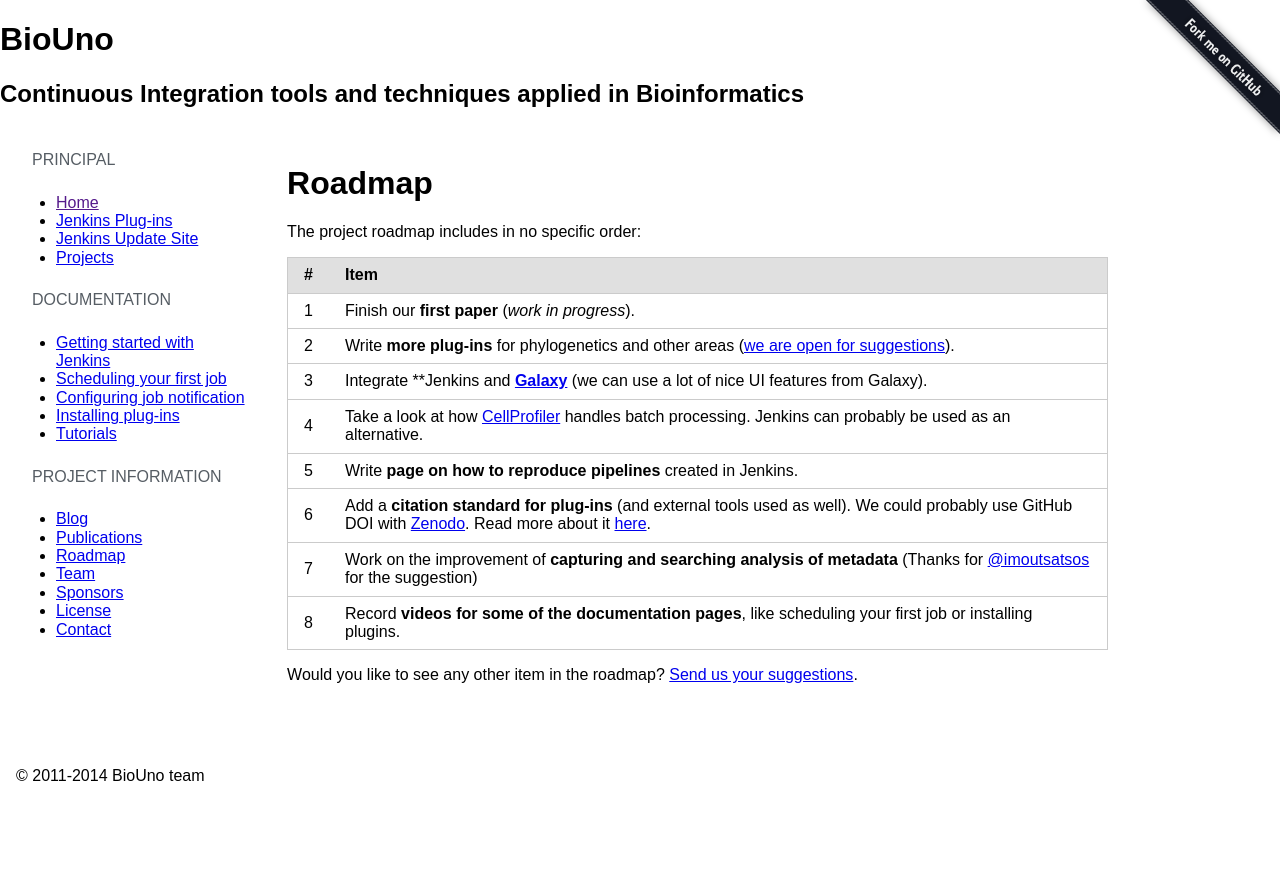
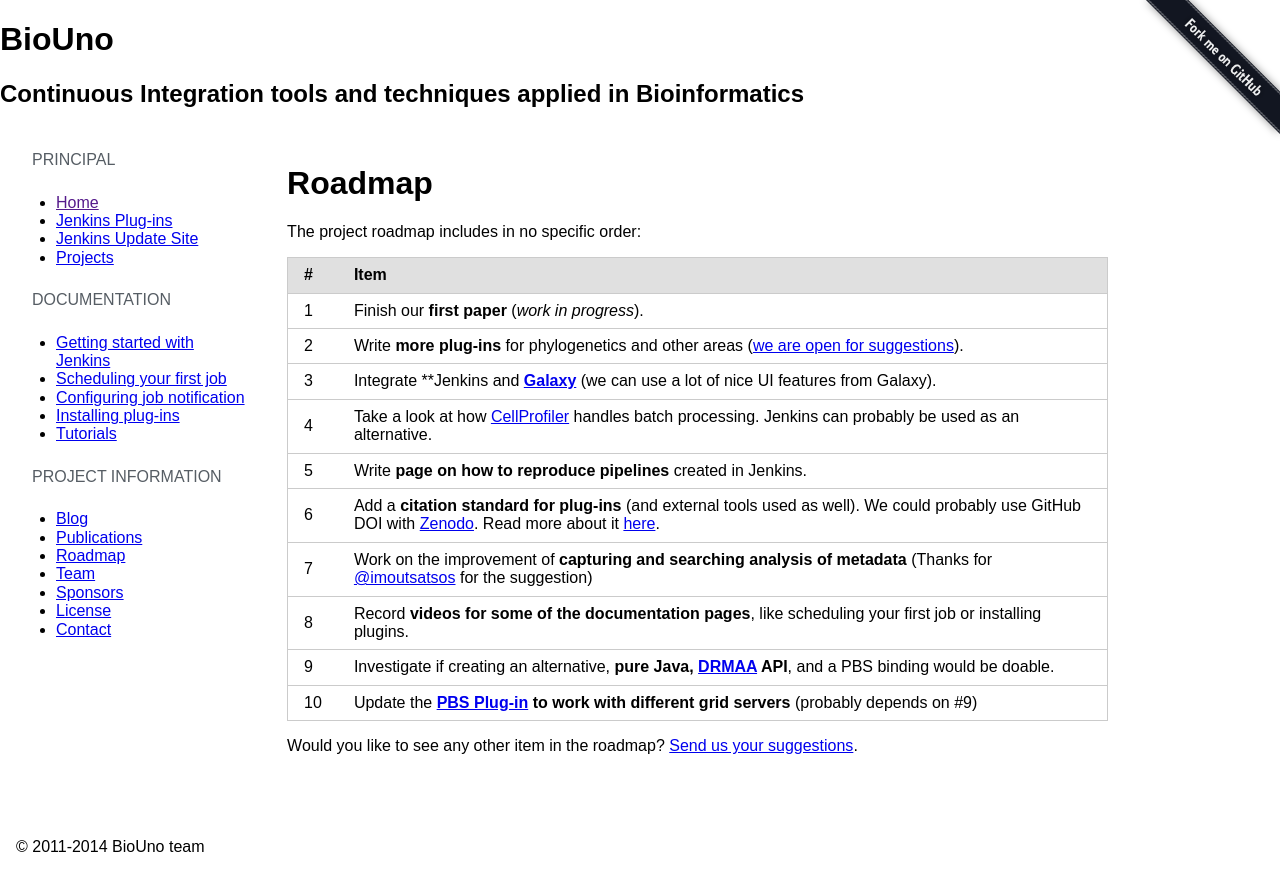
Before and after one commit to biouno/biouno.github.io, a Jekyll site: the page built from roadmap.md, in a window 1280 px wide. Shown: the top 891 px of the page. Built offline with Jekyll 4.4.1, drawn with Linux system fonts in a browser that asks for light colours; nearby versions of some CDN libraries; some web fonts are replaced; library files that are not in the unit come from our copies.

Commit message:
Add more items to roadmap

```diff
--- a/roadmap.md
+++ b/roadmap.md
@@ -45,6 +45,14 @@ The project roadmap includes in no specific order:
     		<td>8</td>
     		<td>Record <strong>videos for some of the documentation pages</strong>, like scheduling your first job or installing plugins.</td>
     	</tr>
+    	<tr>
+    		<td>9</td>
+    		<td>Investigate if creating an alternative, <strong>pure Java, <a href="http://www.drmaa.org/">DRMAA</a> API</strong>, and a PBS binding would be doable.</td>
+    	</tr>
+    	<tr>
+    		<td>10</td>
+    		<td>Update the <strong><a href="https://github.com/biouno/pbs-plugin">PBS Plug-in</a> to work with different grid servers</strong> (probably depends on #9)</td>
+    	</tr>
     </tbody>
 </table>
 
```
